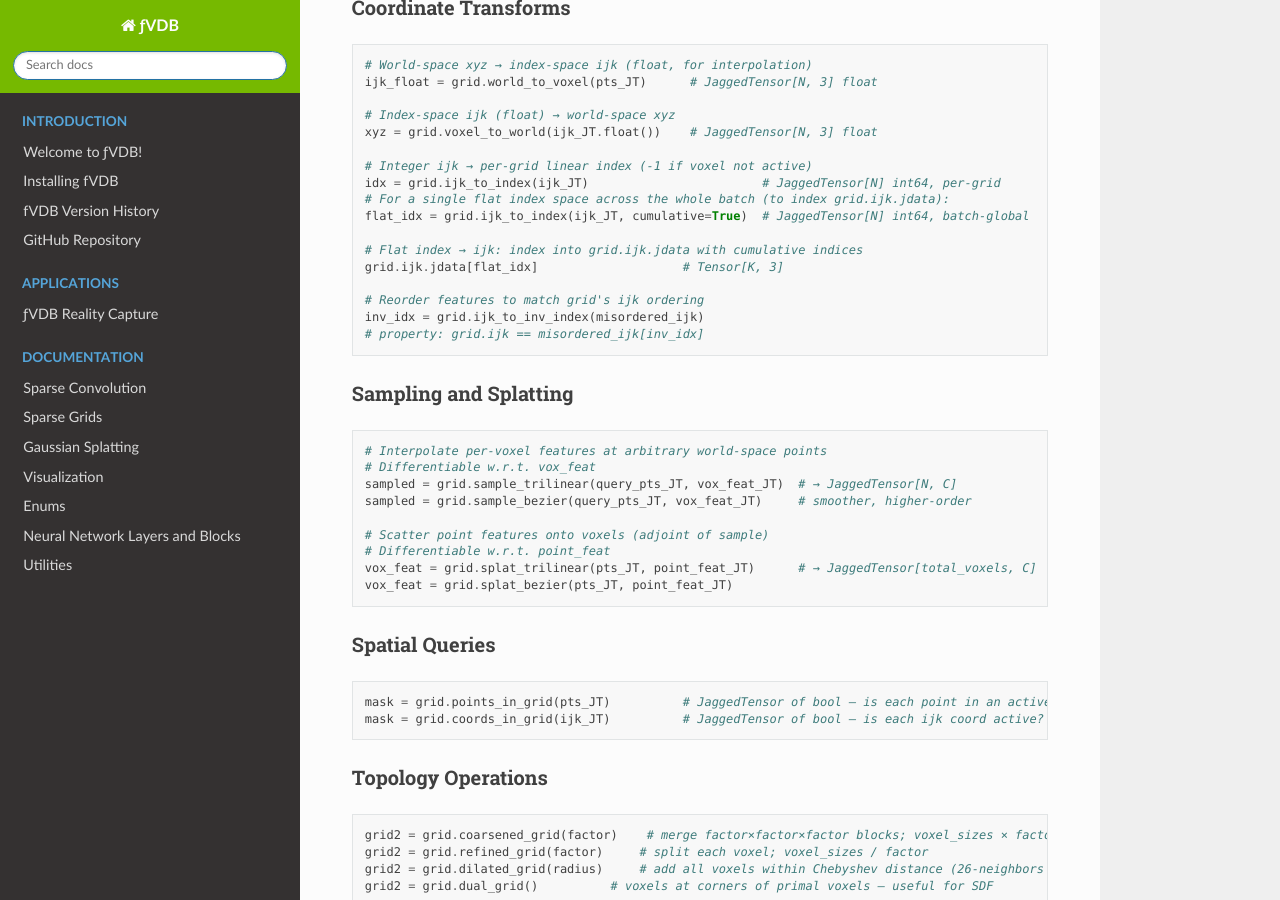
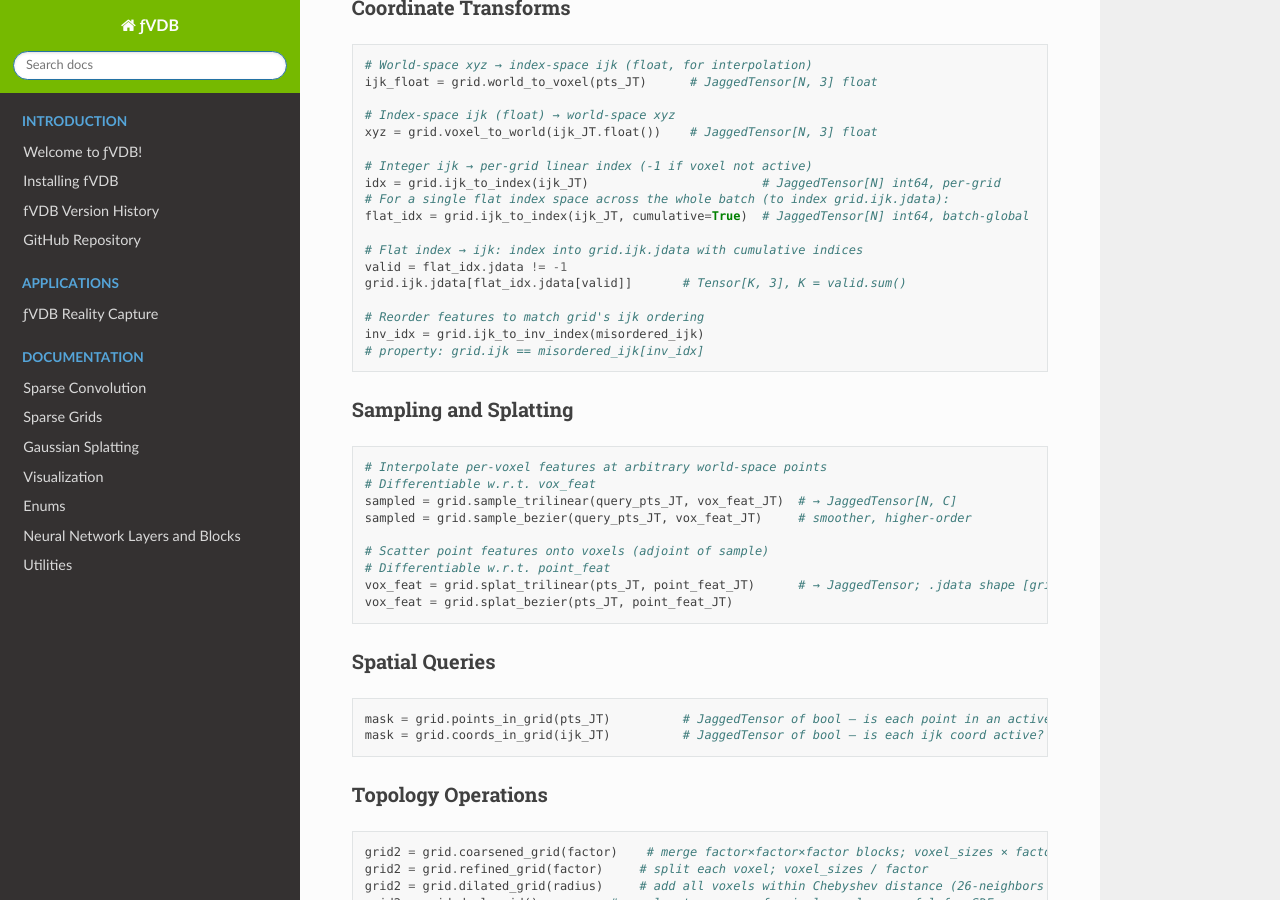
Before and after one commit to openvdb/fvdb-core, a Sphinx documentation site: the page built from docs/TEACHME/fvdb_core_cheatsheet.md, in a window 1280 px wide and 900 px high, scrolled down 2122 px. Built offline with Sphinx 7.4.7 and the Read the Docs theme 3.1.0, drawn with Linux system fonts in a browser that asks for light colours; pages that are not in the unit, such as notebooks, are missing from menus; the version number is read from the project's files by our own code; some of the changed text lies outside the part shown.

Commit message:
Fix flat_idx indexing, splat shape comment, and dense_dims ordering
- ijk_to_index returns JaggedTensor: use .jdata and guard against -1
- splat_trilinear comment: clarify .jdata shape, not JaggedTensor shape
- from_dense: dense_dims is [W, H, D] not D×H×W

Co-Authored-By: Claude Opus 4.6 <noreply@anthropic.com>
Signed-off-by: Mark Harris <mharris@nvidia.com>

````diff
--- a/docs/TEACHME/fvdb_core_cheatsheet.md
+++ b/docs/TEACHME/fvdb_core_cheatsheet.md
@@ -122,7 +122,8 @@ idx = grid.ijk_to_index(ijk_JT)                        # JaggedTensor[N] int64,
 flat_idx = grid.ijk_to_index(ijk_JT, cumulative=True)  # JaggedTensor[N] int64, batch-global
 
 # Flat index → ijk: index into grid.ijk.jdata with cumulative indices
-grid.ijk.jdata[flat_idx]                    # Tensor[K, 3]
+valid = flat_idx.jdata != -1
+grid.ijk.jdata[flat_idx.jdata[valid]]       # Tensor[K, 3], K = valid.sum()
 
 # Reorder features to match grid's ijk ordering
 inv_idx = grid.ijk_to_inv_index(misordered_ijk)
@@ -139,7 +140,7 @@ sampled = grid.sample_bezier(query_pts_JT, vox_feat_JT)     # smoother, higher-o
 
 # Scatter point features onto voxels (adjoint of sample)
 # Differentiable w.r.t. point_feat
-vox_feat = grid.splat_trilinear(pts_JT, point_feat_JT)      # → JaggedTensor[total_voxels, C]
+vox_feat = grid.splat_trilinear(pts_JT, point_feat_JT)      # → JaggedTensor; .jdata shape [grid.total_voxels, C]
 vox_feat = grid.splat_bezier(pts_JT, point_feat_JT)
 ```
 
````
Also changed, not shown: other parts of docs/TEACHME/fvdb_core_cheatsheet.md (+1 -1 lines), docs/TEACHME/fvdb_core_lesson.md (+2 -2 lines).
